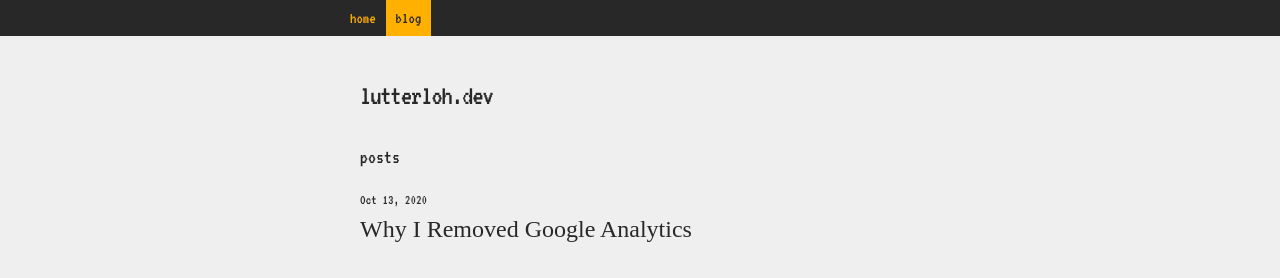
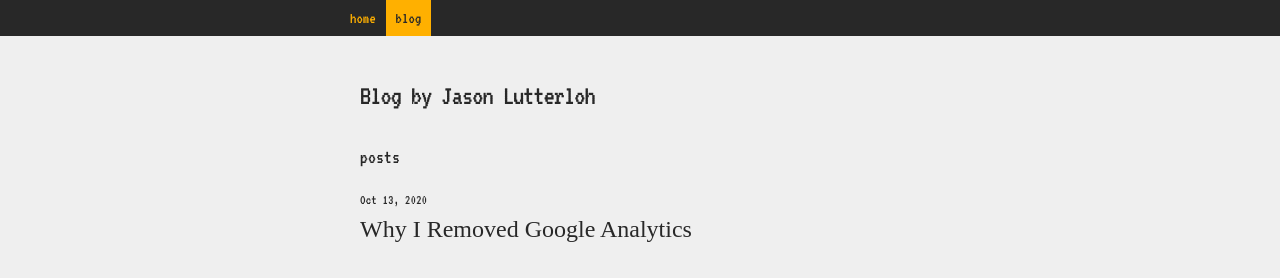
Before and after one commit to jasonlutterloh/jasonlutterloh.github.io, a Jekyll site: the page built from index.markdown, in a window 1280 px wide and 946 px high. Shown: the top 278 px of the window. Built offline with Jekyll 4.4.1, drawn with Linux system fonts in a browser that asks for light colours; part of the change alters nothing that is shown.

```diff
--- a/_config.yml
+++ b/_config.yml
@@ -18,10 +18,10 @@
 # You can create any custom variable you would like, and they will be accessible
 # in the templates via {{ site.myvariable }}.
 
-title: lutterloh.dev
+title: Blog by Jason Lutterloh
 tagline: Blog
 email:
-description: Blog by Jason Lutterloh
+description: Articles about web development, privacy, and more
 baseurl: "" # the subpath of your site, e.g. /blog
 url: "https://blog.lutterloh.dev" # the base hostname & protocol for your site, e.g. http://example.com
 logo: /assets/favicon@2x.png
```
